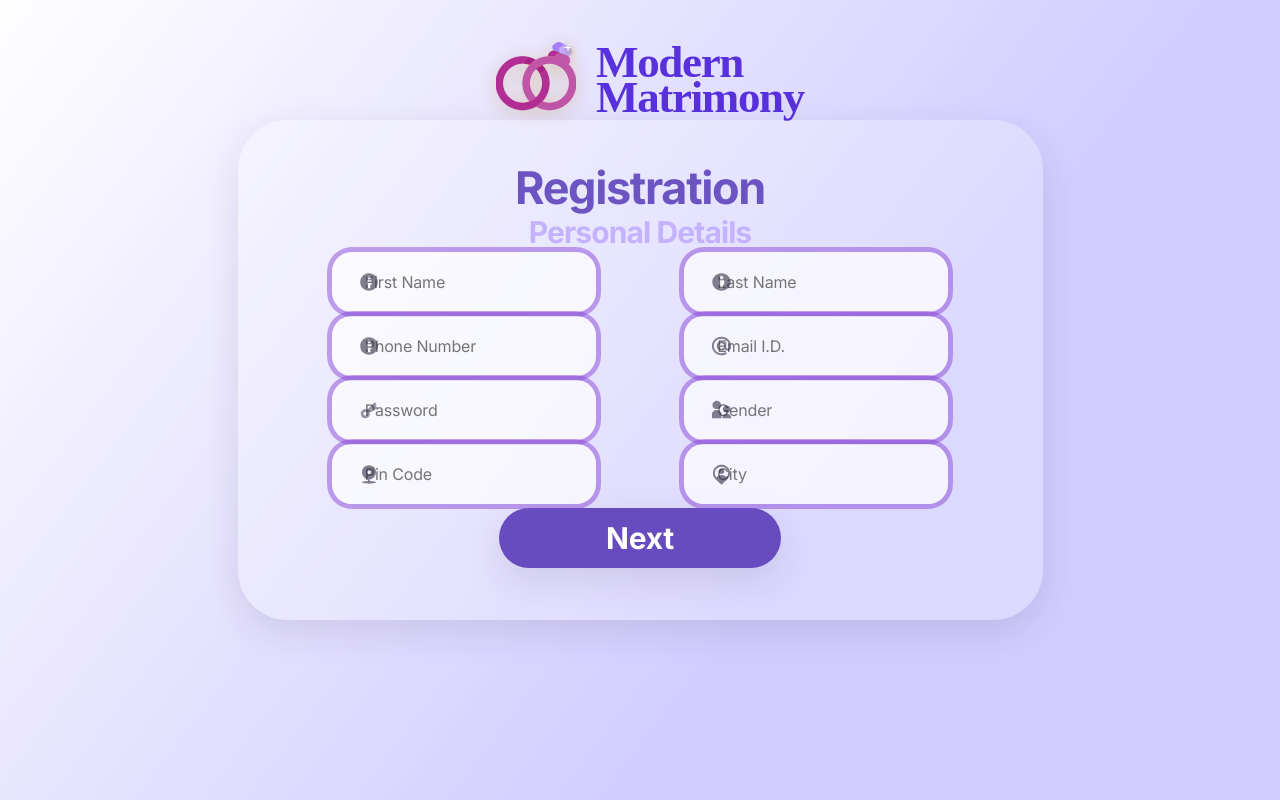
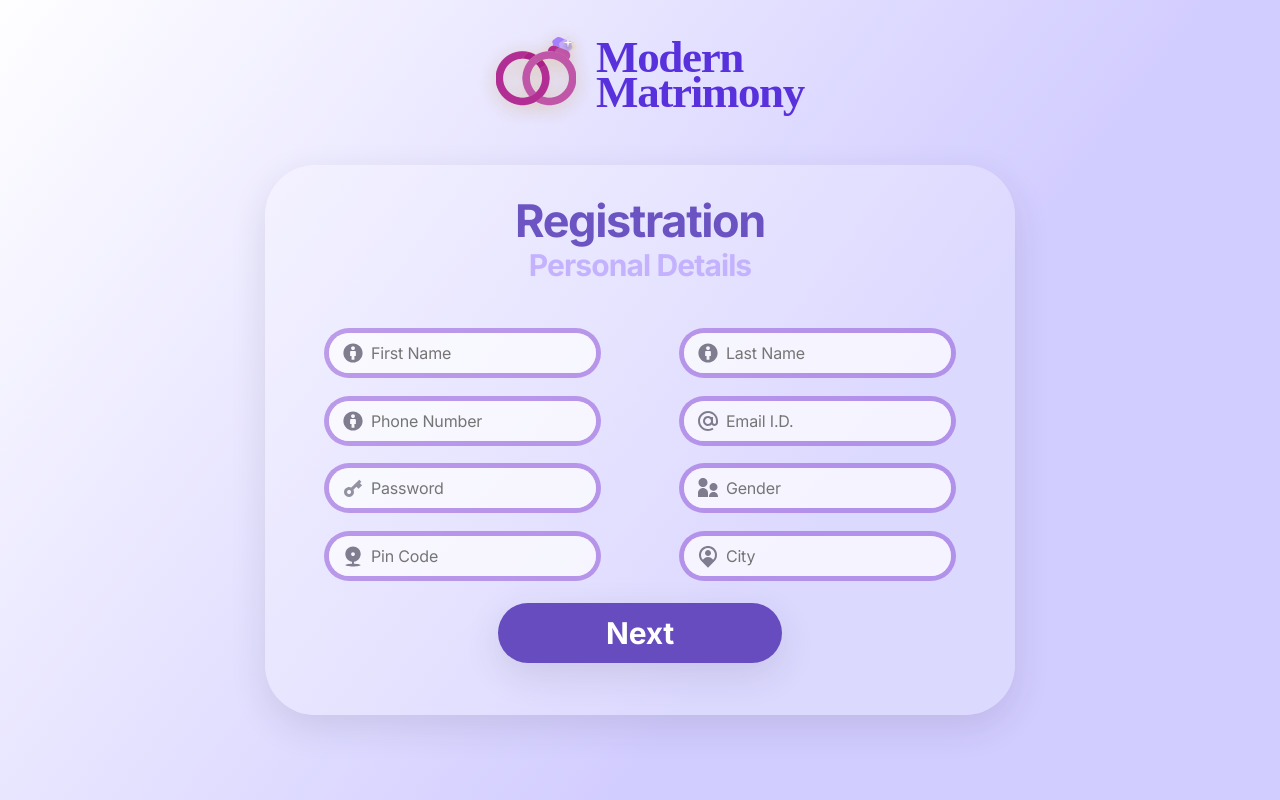
Before and after one commit to Atendimento2005/ModernMatrimony, a Flask app: page /registration in a window 1280 px wide. Run offline with Flask 3, Linux system fonts and the light colour scheme.

Commit message:
fixed registration page

```diff
--- a/static/css/registration.css
+++ b/static/css/registration.css
@@ -26,7 +26,7 @@ body{
 }
 
 nav{
-    height: 100px;
+    height: 150px;
     display: flex;
     justify-content: center;
     font-family: 'Inter';
@@ -37,6 +37,9 @@ nav{
     /* identical to box height */
     letter-spacing: 0.01em;
     padding: 60px;
+    align-items: center;
+    position: fixed;
+    width: 100vw;
 }
 
 #logo{
@@ -52,27 +55,28 @@ nav{
     line-height: 35px;
     letter-spacing: -0.03em;
     color: #5831DD;
-    margin-top: 1.75%;
 }
 
 #main-container{
     display: flex;
     justify-content: center;
     align-items: center;
-    /* flex-grow: 1; */
+    flex-grow: 1;
 }
 
 #form-container{
     background: linear-gradient(0deg, rgba(255, 255, 255, 0.05), rgba(255, 255, 255, 0.05)), rgba(255, 255, 255, 0.2);
     box-shadow: 0px 12px 36px rgba(47, 43, 67, 0.12);
     border-radius: 50px;
-    padding: 50px;
-    height: 500px;
-    aspect-ratio: 1.61;
+    padding: 20px;
+    height: 550px;
+    width: 750px;
     display: flex;
     align-items: center;
     flex-direction: column;
     justify-content: space-around;
+    margin-top: 80px;
+
 }
 
 h1{
@@ -95,7 +99,7 @@ h2{
     /* or 117% */
     text-align: center;
     letter-spacing: -0.03em;
-    padding-top: 1.25vh;
+    padding-top: 10px;
     color: #C4B2FF;
 }
 
@@ -105,7 +109,7 @@ h2{
     justify-content: space-between;
     flex-wrap: wrap;
     width: 100%;
-    height: 80%;
+    height: 70%;
 }
 
 .text-input{
@@ -120,15 +124,15 @@ h2{
 .text-input > img{
     position: absolute;
     aspect-ratio: 1;
-    height: 2.8vh;
+    height: 24px;
     align-items: flex-start;
-    left: 5.5vw;
+    left: 56px;
 }
 
 .input{
     width: 75%;
-    height: 7.5vh;
-    padding-left: 2.6vw;
+    height: 40px;
+    padding-left: 41.5px;
     background: rgba(255, 255, 255, 0.7);
     /* Focus ring */
     box-shadow: 0px 0px 0px 5px rgba(132, 66, 211, 0.48);
@@ -142,7 +146,6 @@ h2{
     line-height: 24px;
     letter-spacing: -0.01em;
     color: rgba(47, 43, 67, 0.6);
-
 }
 
 input[type=number]::-webkit-inner-spin-button, input[type=number]::-webkit-outer-spin-button{
```
